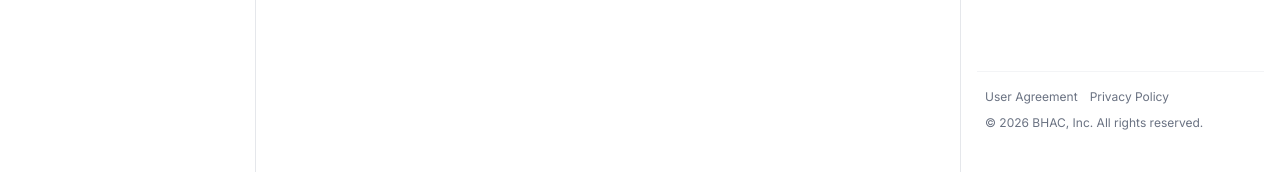
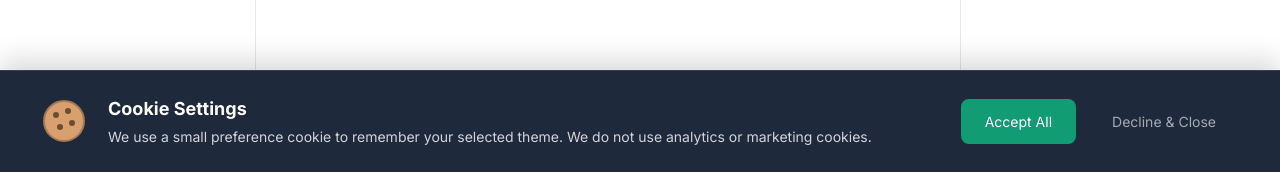
Before and after one commit to mahmud-reza-rafsun/eco-spark-hub-frontend, a Next.js app: page / in a window 1280 px wide. Shown: the part 628-800 px from the top of the page. Built offline with nearby package versions, Linux system fonts and the light colour scheme; no server answers.

Commit message:
added cookie accept reject system

```diff
--- /dev/null
+++ b/src/app/_components/CookieBannerSimple.tsx
@@ -0,0 +1,194 @@
+/* eslint-disable react-hooks/set-state-in-effect */
+'use client';
+
+import React, { useState, useEffect } from 'react';
+
+const CookieBanner: React.FC = () => {
+    const [showBanner, setShowBanner] = useState<boolean>(false);
+
+    useEffect(() => {
+        if (typeof window === 'undefined') return;
+
+        const consent = document.cookie
+            .split('; ')
+            .find((row) => row.startsWith('simple-consent='));
+
+        if (!consent) {
+            setShowBanner(true);
+        }
+    }, []);
+
+    const handleAccept = (): void => {
+        const expires = new Date(Date.now() + 365 * 864e5).toUTCString();
+        document.cookie = `simple-consent=accepted; expires=${expires}; path=/; SameSite=Lax`;
+
+        setShowBanner(false);
+        window.location.reload();
+    };
+
+    const handleReject = (): void => {
+        const expires = new Date(Date.now() + 365 * 864e5).toUTCString();
+        document.cookie = `simple-consent=rejected; expires=${expires}; path=/; SameSite=Lax`;
+
+        setShowBanner(false);
+    };
+
+    if (!showBanner) return null;
+
+    return (
+        <div style={styles.bannerWrapper}>
+            <div style={styles.contentContainer}>
+                <div style={styles.infoSection}>
+                    <div style={styles.iconContainer}>
+                        <svg
+                            width="48"
+                            height="48"
+                            viewBox="0 0 48 48"
+                            fill="none"
+                            xmlns="http://www.w3.org/2000/svg"
+                            style={styles.cookieIcon}
+                        >
+                            <path
+                                d="M24 44C35.0457 44 44 35.0457 44 24C44 12.9543 35.0457 4 24 4C12.9543 4 4 12.9543 4 24C4 35.0457 12.9543 44 24 44Z"
+                                fill="#D9A06F"
+                                stroke="#A77852"
+                                strokeWidth="2"
+                            />
+                            <circle cx="16" cy="18" r="3" fill="#6A4D34" />
+                            <circle cx="28" cy="14" r="3" fill="#6A4D34" />
+                            <circle cx="32" cy="26" r="3" fill="#6A4D34" />
+                            <circle cx="20" cy="30" r="3" fill="#6A4D34" />
+                        </svg>
+                    </div>
+                    <div style={styles.textContainer}>
+                        <h4 style={styles.title}>Cookie Settings</h4>
+                        <p style={styles.text}>
+                            We use a small preference cookie to remember your selected theme.
+                            We do not use analytics or marketing cookies.
+                        </p>
+                    </div>
+                </div>
+
+                <div style={styles.actionSection}>
+                    <button
+                        onClick={handleAccept}
+                        style={styles.acceptBtn}
+                        onMouseEnter={(e) => {
+                            e.currentTarget.style.backgroundColor = '#10B981';
+                        }}
+                        onMouseLeave={(e) => {
+                            e.currentTarget.style.backgroundColor = '#10B981CC';
+                        }}
+                    >
+                        Accept All
+                    </button>
+                    <button
+                        onClick={handleReject}
+                        style={styles.rejectBtn}
+                        onMouseEnter={(e) => {
+                            e.currentTarget.style.backgroundColor = 'rgba(255, 255, 255, 0.1)';
+                        }}
+                        onMouseLeave={(e) => {
+                            e.currentTarget.style.backgroundColor = 'transparent';
+                        }}
+                    >
+                        Decline & Close
+                    </button>
+                </div>
+            </div>
+        </div>
+    );
+};
+
+// **প্রফেশনাল ও আধুনিক CSS স্টাইল**
+// এখানে ডার্ক/লাইট মোড কালার ভেরিয়েবল ব্যবহার করা হয়েছে
+const styles: { [key: string]: React.CSSProperties } = {
+    bannerWrapper: {
+        position: 'fixed',
+        bottom: '0',
+        left: '0',
+        width: '100%', // 2 side full width
+        backgroundColor: '#1E293B', // ডার্ক মোড কালার, লাইট মোডে #FFFFFF দিতে পারেন
+        borderTop: '1px solid rgba(255, 255, 255, 0.1)', // Subtle border
+        color: '#FFFFFF', // ডার্ক মোডে টেক্সট কালার, লাইট মোডে #1F2937 দিতে পারেন
+        padding: '24px',
+        zIndex: 99999, // Ensure it's on top
+        boxShadow: '0 -10px 25px rgba(0,0,0,0.15)', // Shadow from top
+        display: 'flex',
+        justifyContent: 'center',
+        alignItems: 'center',
+        boxSizing: 'border-box',
+    },
+    contentContainer: {
+        width: '100%',
+        maxWidth: '1200px', // Center content on wide screens
+        display: 'flex',
+        justifyContent: 'space-between',
+        alignItems: 'center',
+        flexWrap: 'wrap', // Responsive wrapping
+        gap: '24px',
+    },
+    infoSection: {
+        display: 'flex',
+        alignItems: 'center',
+        gap: '20px',
+        flex: 1, // Take available space
+        minWidth: '300px',
+    },
+    iconContainer: {
+        display: 'flex',
+        justifyContent: 'center',
+        alignItems: 'center',
+        flexShrink: 0,
+    },
+    cookieIcon: {
+        // Optional: Add hover animation
+    },
+    textContainer: {
+        display: 'flex',
+        flexDirection: 'column',
+        gap: '4px',
+    },
+    title: {
+        margin: 0,
+        fontSize: '18px',
+        fontWeight: 'bold',
+        color: '#FFFFFF', // ডার্ক মোডে Title কালার
+    },
+    text: {
+        margin: 0,
+        fontSize: '14px',
+        lineHeight: '1.6',
+        color: 'rgba(255, 255, 255, 0.8)', // Subtle text
+    },
+    actionSection: {
+        display: 'flex',
+        alignItems: 'center',
+        gap: '12px',
+        flexShrink: 0,
+    },
+    acceptBtn: {
+        backgroundColor: '#10B981CC', // Semi-transparent Green
+        color: '#FFFFFF',
+        border: 'none',
+        padding: '12px 24px',
+        borderRadius: '8px', // Modern border radius
+        cursor: 'pointer',
+        fontSize: '14px',
+        fontWeight: 'semibold',
+        transition: 'background-color 0.3s ease', // Smooth hover
+    },
+    rejectBtn: {
+        backgroundColor: 'transparent',
+        color: 'rgba(255, 255, 255, 0.6)', // Subtler color
+        border: 'none',
+        padding: '12px 24px',
+        borderRadius: '8px', // Modern border radius
+        cursor: 'pointer',
+        fontSize: '14px',
+        fontWeight: 'medium',
+        transition: 'background-color 0.3s ease', // Smooth hover
+    },
+};
+
+export default CookieBanner;
--- a/src/app/layout.tsx
+++ b/src/app/layout.tsx
@@ -7,6 +7,7 @@ import { cn } from "@/lib/utils";
 import { ThemeProvider } from "next-themes";
 import NextTopLoader from 'nextjs-toploader';
 import AppToaster from "@/components/provider/app-toaster";
+import CookieBannerSimple from "./_components/CookieBannerSimple";
 
 const inter = Inter({ subsets: ['latin'], variable: '--font-sans' });
 
@@ -54,6 +55,7 @@ export default function RootLayout({
             showAtBottom={false} />
           {children}
           <AppToaster />
+          <CookieBannerSimple />
         </ThemeProvider>
       </body>
     </html>
```
Also changed, not shown: proxy.ts (renamed from src/proxy.ts), src/components/modules/DarkMode/DarkMode.tsx (line endings or trailing spaces).
